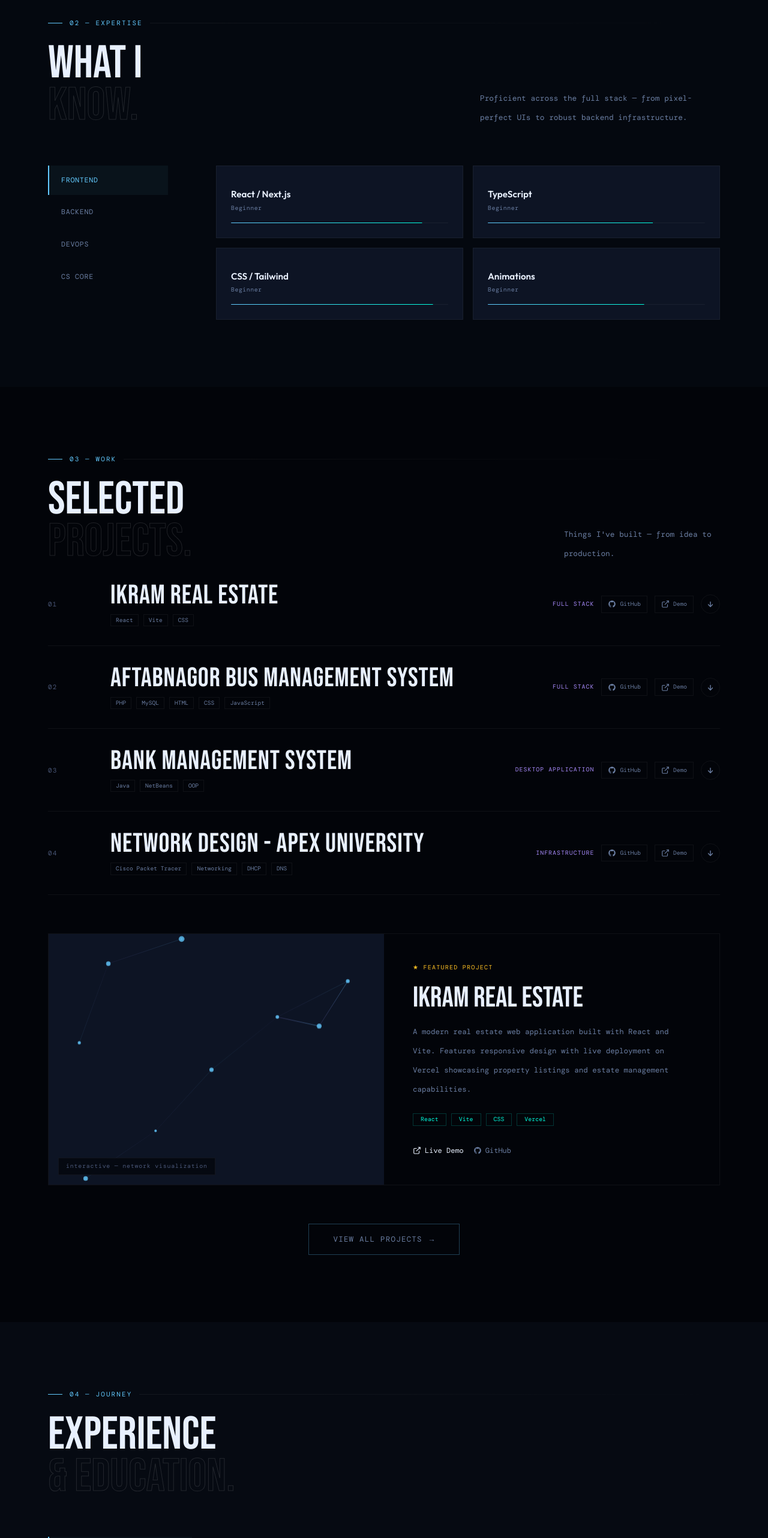
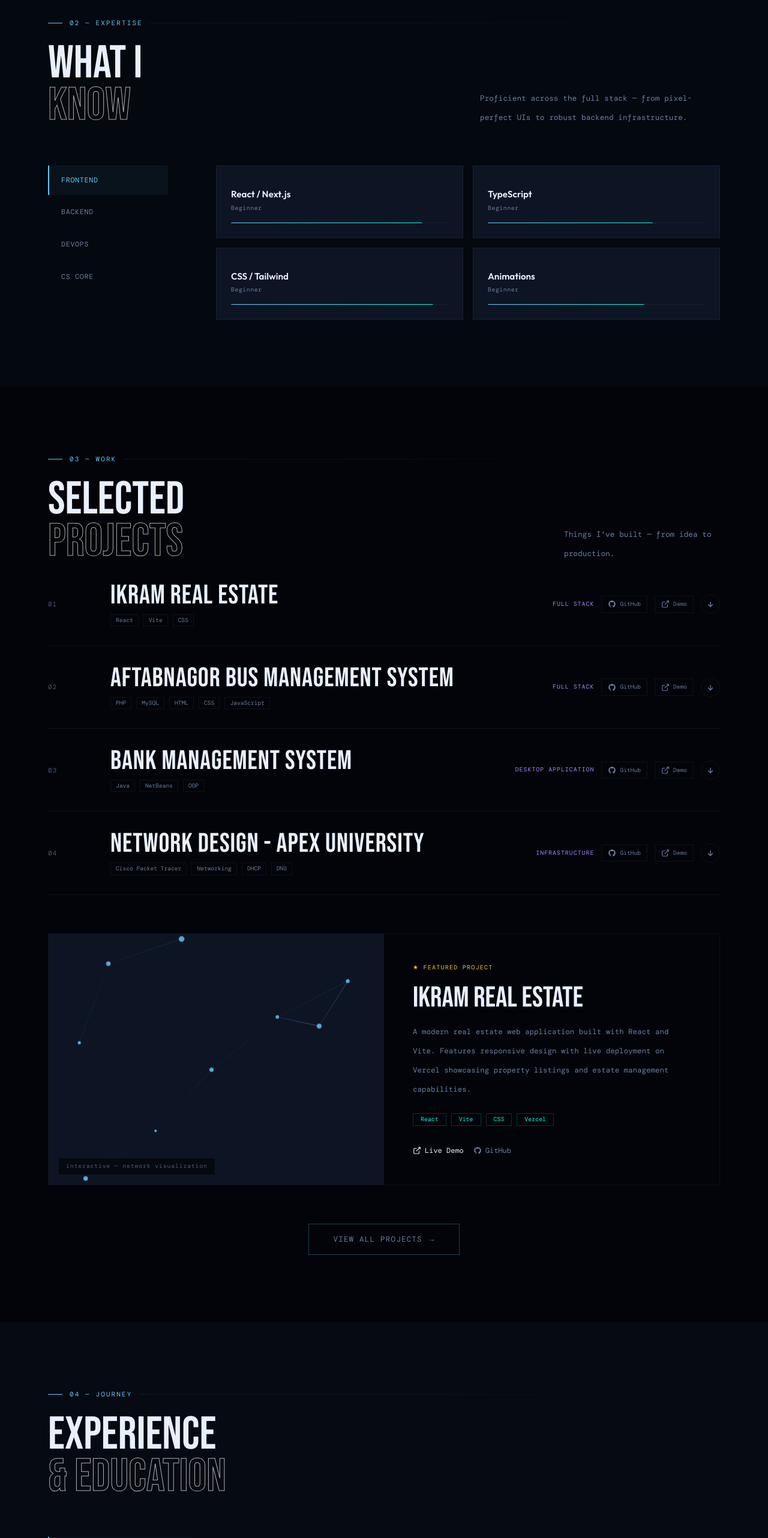
Before and after one commit to Rafsun-Islam/portfolio, a React (Vite) app: page / in a window 1280 px wide. Shown: the part 920-3484 px from the top of the page at 60% size. Built offline with nearby package versions, Linux system fonts and the light colour scheme; a web font is replaced by a local one.

Commit message:
Final Version

```diff
--- a/src/components/Experience.jsx
+++ b/src/components/Experience.jsx
@@ -14,7 +14,7 @@ export default function Experience() {
       <div className="relative z-[1]">
         <SectionLabel>04 — Journey</SectionLabel>
         <h2 className="font-display leading-[0.92] mb-10 sm:mb-14 lg:mb-16 reveal" style={{ fontSize: 'clamp(2.2rem,6vw,6.5rem)' }}>
-          EXPERIENCE<br /><span className="text-ghost">&amp; EDUCATION.</span>
+          EXPERIENCE<br /><span className="text-ghost">&amp; EDUCATION</span>
         </h2>
         <div className="flex flex-col lg:grid lg:grid-cols-[220px_1fr] xl:grid-cols-[240px_1fr] gap-8 lg:gap-16 xl:gap-20">
           <div className="flex lg:flex-col gap-0 overflow-x-auto lg:overflow-visible pb-2 lg:pb-0 reveal-l">
--- a/src/components/Projects.jsx
+++ b/src/components/Projects.jsx
@@ -215,7 +215,7 @@ export default function Projects() {
           >
             SELECTED
             <br />
-            <span className="text-ghost">PROJECTS.</span>
+            <span className="text-ghost">PROJECTS</span>
           </h2>
           <p className="font-mono-dm text-[0.75rem] sm:text-[0.8rem] text-muted2 leading-7 sm:leading-8 max-w-[260px] reveal">
             Things I've built — from idea to production.
--- a/src/components/Skills.jsx
+++ b/src/components/Skills.jsx
@@ -59,7 +59,7 @@ export default function Skills() {
         <SectionLabel>02 — Expertise</SectionLabel>
         <div className="flex flex-col sm:flex-row justify-between items-start sm:items-end gap-4 sm:gap-6 mb-10 sm:mb-14 lg:mb-16">
           <h2 className="font-display leading-[0.92] reveal" style={{ fontSize: 'clamp(2.2rem,6vw,6.5rem)' }}>
-            WHAT I<br /><span className="text-ghost">KNOW.</span>
+            WHAT I<br /><span className="text-ghost">KNOW</span>
           </h2>
           <p className="font-mono-dm text-[0.75rem] sm:text-[0.8rem] text-muted2 leading-7 sm:leading-8 max-w-full sm:max-w-[400px] reveal">
             Proficient across the full stack — from pixel-perfect UIs to robust backend infrastructure.
--- a/src/styles/index.css
+++ b/src/styles/index.css
@@ -53,16 +53,16 @@
   /* Hero text outline */
   .text-outline {
     color: transparent;
-    -webkit-text-stroke: 2px rgba(99, 202, 255, 0.35);
+    -webkit-text-stroke: 2px rgba(99, 203, 255, 0.692);
   }
   .text-ghost {
     color: transparent;
-    -webkit-text-stroke: 1px rgba(255, 255, 255, 0.12);
+    -webkit-text-stroke: 1px rgba(255, 255, 255, 0.692);
 
   }
   .text-ghost-cyan {
     color: transparent;
-    -webkit-text-stroke: 1px rgba(255, 187, 99, 0.04);
+    -webkit-text-stroke: 1px rgba(255, 187, 99, 0.164);
   }
 
   /* Skill bar */
```
